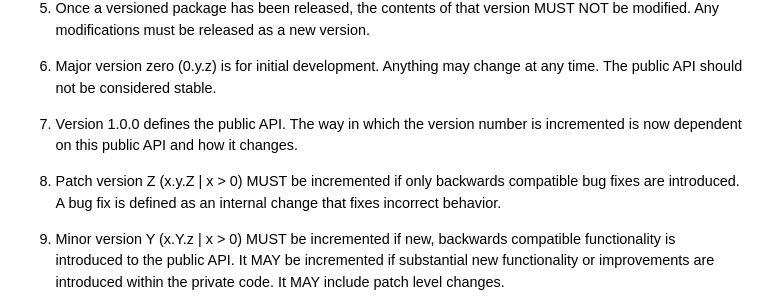
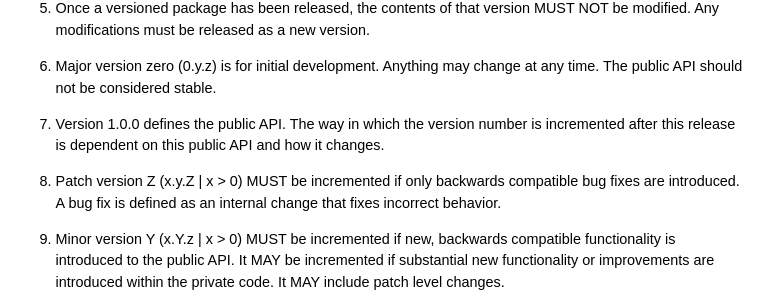
Before and after one commit to semver/semver.org, a Jekyll site: the page built from index.md, in a window 1280 px wide and 900 px high, scrolled down 931 px. Shown: the part 144-452 px from the top of the window, without its empty margins (251-1025 px from the left). Built offline with Jekyll 4.4.1, drawn with Linux system fonts in a browser that asks for light colours; Markdown is read by kramdown in place of the engine named in the settings.

Commit message:
Tidy up some wording in 1.0.0 section.

```diff
--- a/index.md
+++ b/index.md
@@ -72,7 +72,8 @@ MUST NOT be modified. Any modifications must be released as a new version.
 at any time. The public API should not be considered stable.
 
 1. Version 1.0.0 defines the public API. The way in which the version number
-is incremented is now dependent on this public API and how it changes.
+is incremented after this release is dependent on this public API and how it
+changes.
 
 1. Patch version Z (x.y.Z | x > 0) MUST be incremented if only backwards
 compatible bug fixes are introduced. A bug fix is defined as an internal
```
